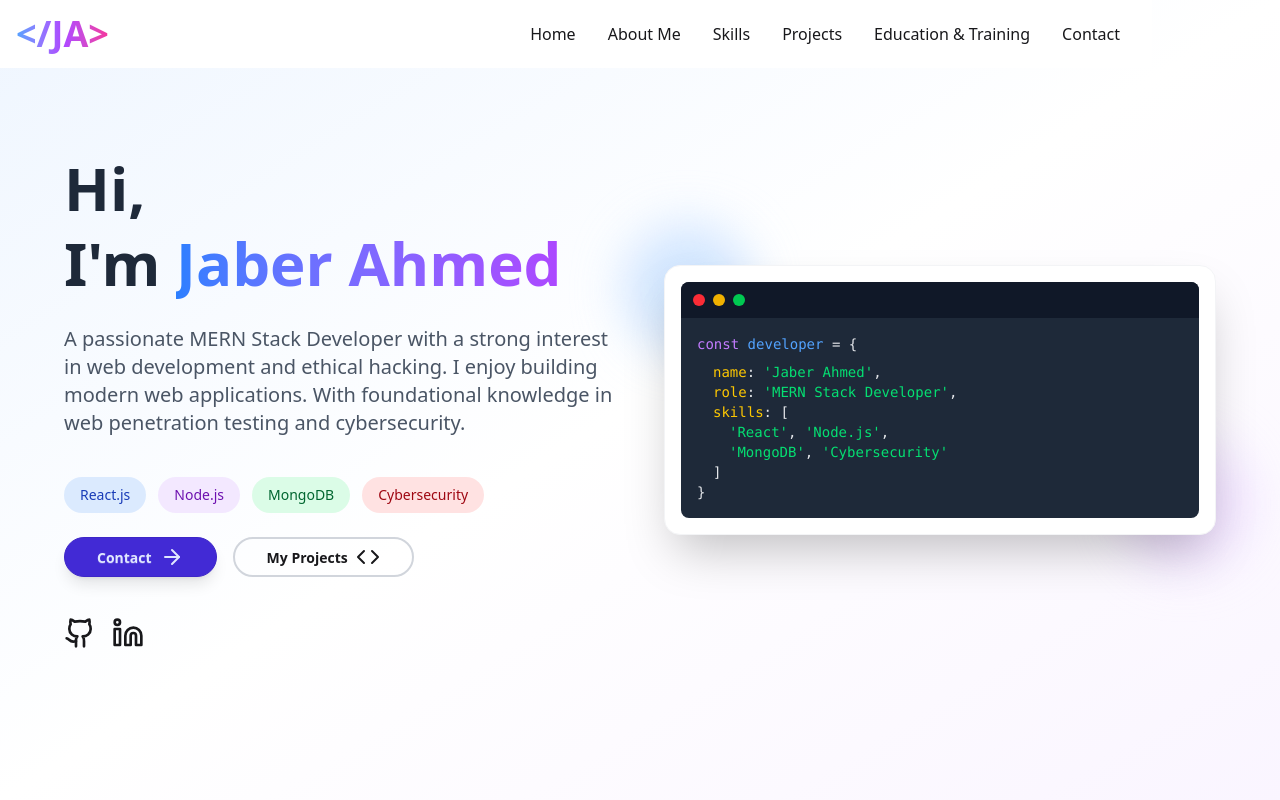
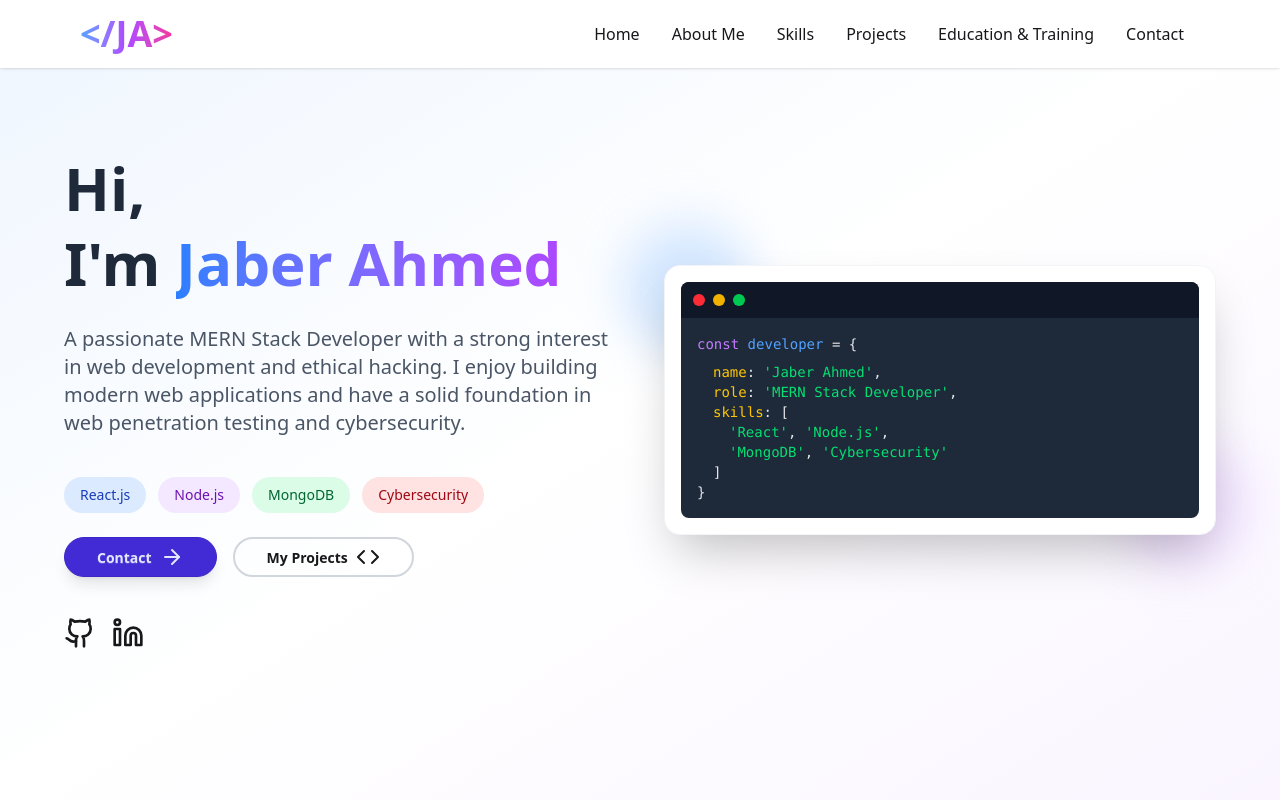
Before and after one commit to Jaber4770/My-Portfolio, a React (Vite) app in the folder my-portfolio-client/: page / in a window 1280 px wide. Shown: the top 800 px of the page. Built offline with nearby package versions, Linux system fonts and the light colour scheme.

Commit message:
nav solved

```diff
--- a/my-portfolio-client/src/Pages/Home/Home.jsx
+++ b/my-portfolio-client/src/Pages/Home/Home.jsx
@@ -23,8 +23,7 @@ const Home = () => {
                     {/* <TypingTitle></TypingTitle> */}
 
                     <p className="text-xl text-gray-600">
-                        A passionate MERN Stack Developer with a strong interest in web development and ethical hacking.
-                        I enjoy building modern web applications. With foundational knowledge in web penetration testing and cybersecurity.
+                        A passionate MERN Stack Developer with a strong interest in web development and ethical hacking. I enjoy building modern web applications and have a solid foundation in web penetration testing and cybersecurity.
                     </p>
 
                     <div className="py-4">
@@ -48,7 +47,7 @@ const Home = () => {
                     </div>
 
                     <div className="flex gap-4">
-                        <Link
+                        <a
                             href="https://github.com/Jaber4770"
                             target="_blank"
                             rel="noopener noreferrer"
@@ -57,8 +56,8 @@ const Home = () => {
                             <a>
                                 <Github className="w-8 h-8 hover:text-gray-500 transition-colors duration-300" />
                             </a>
-                        </Link>
-                        <Link
+                        </a>
+                        <a
                             href="https://www.linkedin.com/in/jaber-ahmed-7175a11b0/"
                             target="_blank"
                             rel="noopener noreferrer"
@@ -67,7 +66,7 @@ const Home = () => {
                             <a>
                                 <Linkedin className="w-8 h-8 hover:text-blue-600 transition-colors duration-300" />
                             </a>
-                        </Link>
+                        </a>
 
 
 
--- a/my-portfolio-client/src/Pages/Shared/Navbar/Navbar.jsx
+++ b/my-portfolio-client/src/Pages/Shared/Navbar/Navbar.jsx
@@ -5,8 +5,8 @@ const Navbar = () => {
     const [menuOpen, setMenuOpen] = useState(false);
 
     return (
-        <div className="shadow-sm mx-auto">
-            <div className="max-w-6xl navbar bg-base-100 px-4 fixed top-0 z-50">
+        <div className="bg-base-100 fixed top-0 left-0 w-full z-50 shadow-sm">
+            <div className="max-w-6xl mx-auto px-4 navbar">
                 <div className="flex-1">
                     <Link to="/" className="">
                         <span className="font-bold text-4xl bg-gradient-to-r from-blue-400 via-purple-500 to-pink-500 bg-clip-text text-transparent">
```
